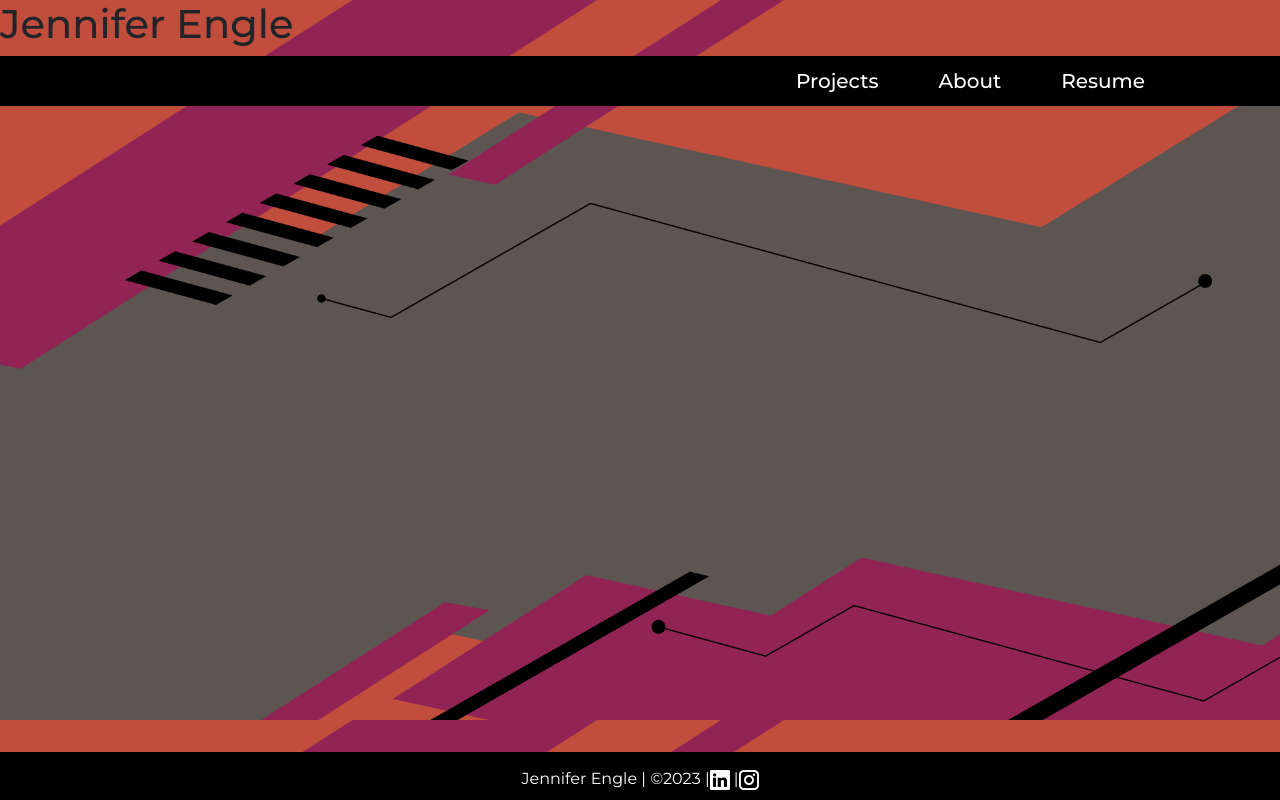
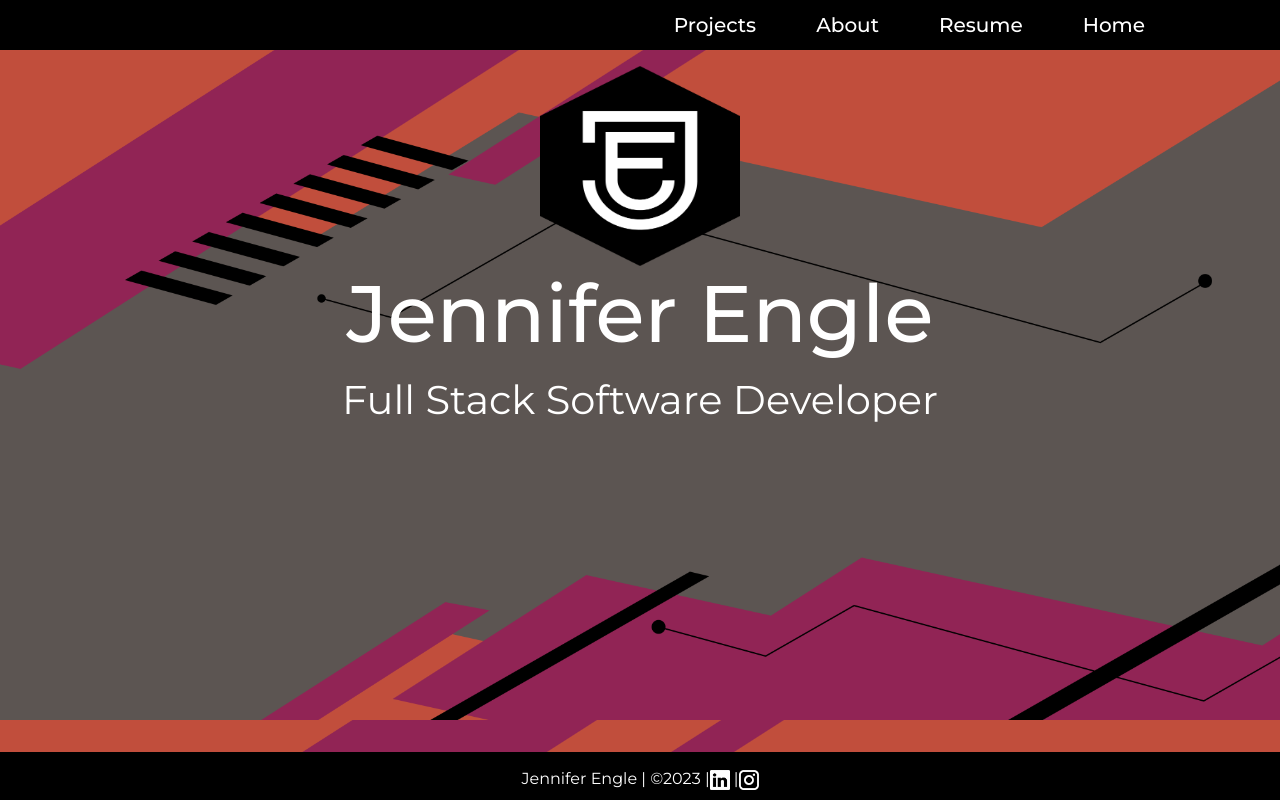
Before and after one commit to jengle-dev/Personal-React-Portfolio, a React (Create React App) app in the folder portfolio/: page / in a window 1280 px wide. Built offline with nearby package versions, Linux system fonts and the light colour scheme.

Commit message:
splash page design updated

```diff
--- /dev/null
+++ b/package.json
@@ -0,0 +1,5 @@
+{
+  "dependencies": {
+    "reactstrap": "^9.1.9"
+  }
+}
--- a/portfolio/src/App.css
+++ b/portfolio/src/App.css
@@ -9,10 +9,7 @@
   text-align: center;
 }
 
-.App-logo {
-  height: 40vmin;
-  pointer-events: none;
-}
+
 
 @media (prefers-reduced-motion: no-preference) {
   .App-logo {
--- a/portfolio/src/components/Header.js
+++ b/portfolio/src/components/Header.js
@@ -10,7 +10,7 @@ function Header(props) {
     return (
         //build the html
         <header>
-            <h1>{props.firstName} {props.lastName}</h1>
+            {/* <h1>{props.firstName} {props.lastName}</h1> */}
             <Navigation setPage={props.setPage}/>
         </header>
 
--- a/portfolio/src/components/Navigation.js
+++ b/portfolio/src/components/Navigation.js
@@ -12,6 +12,7 @@ const Navigation = (props) => {
             <li onClick={handleClick}>Projects</li>
             <li onClick={handleClick}>About</li>
             <li onClick={handleClick}>Resume</li>
+            <li onClick={handleClick}>Home</li>
         </ul>
     </nav>
   )
--- a/portfolio/src/components/Splash.js
+++ b/portfolio/src/components/Splash.js
@@ -1,8 +1,16 @@
 import React from 'react';
+import logo from '../assets/JE_Logo.png';
 
 const Splash = () => {
   return (
     <div>
+      <div className='container'>
+        <img className='logo' src={logo} alt='JE Logo Black Hexagon' />
+      </div>
+      <div className='container'>
+        <h1 className='splashName'>Jennifer Engle</h1>
+      </div>
+      <div className='splashTitle'>Full Stack Software Developer</div>
     </div>
   )
 }
--- a/portfolio/src/index.css
+++ b/portfolio/src/index.css
@@ -1,4 +1,3 @@
-
 :root {
   --murrey: #912455;
   --jasper: #C14E3C;
@@ -18,6 +17,21 @@ body {
   background-repeat: none;
 }
 
+h1 {
+  color: white;
+}
+
+.splashName {
+  color: white;
+  font-size: 5rem;
+}
+
+.splashTitle {
+  color: white;
+  font-size: 2.5rem;
+  text-align: center;
+}
+
 code {
   font-family: 'Montserrat', sans-serif;
 }
@@ -32,9 +46,22 @@ footer {
   padding-bottom: 15px;
 }
 
-/* icons */
+/* images */
 img {
   display: inline;
   height: 1.25rem;
   width: 1.25rem;
 }
+
+.logo {
+  display: flex;
+  height: 200px;
+  width: 200px;
+  pointer-events: none;
+  justify-content: center;
+}
+
+div .container {
+  display: flex;
+  justify-content: center;
+}
--- a/portfolio/src/index.js
+++ b/portfolio/src/index.js
@@ -5,6 +5,7 @@ import App from './App';
 import 'bootstrap/dist/css/bootstrap.min.css';
 import './index.css';
 import './custom.css';
+
 // Put any other imports below so that CSS from your
 // components takes precedence over default styles.
 
```
Also changed, not shown: portfolio/src/components/Home.js (added, +10 -0 lines), portfolio/src/custom.css (line endings or trailing spaces), 2 other files (tests, documents, lock files or other folders).
